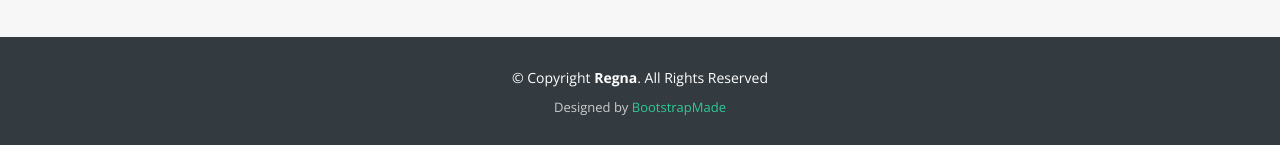
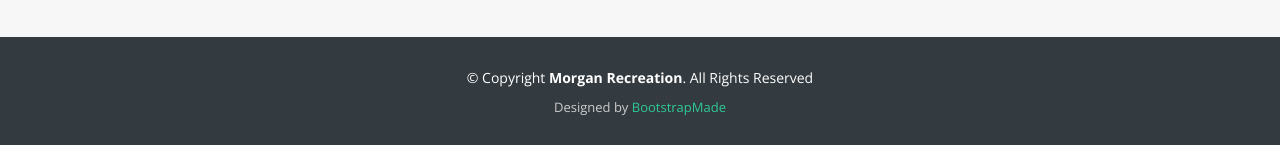
Before and after one commit to geoego/test2, a plain HTML site: page index.html in a window 1280 px wide. Shown: the part 3210-3355 px from the top of the page. Drawn offline with nearby package versions, Linux system fonts and the light colour scheme.

Commit message:
Update index.html

```diff
--- a/index.html
+++ b/index.html
@@ -556,7 +556,7 @@
 
     <div class="container">
       <div class="copyright">
-        &copy; Copyright <strong>Regna</strong>. All Rights Reserved
+        &copy; Copyright <strong>Morgan Recreation</strong>. All Rights Reserved
       </div>
       <div class="credits">
         <!--
```
